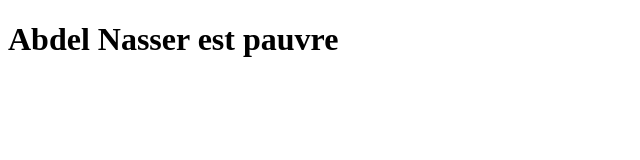
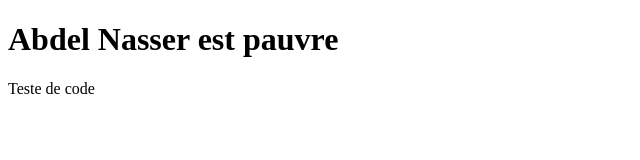
Before and after one commit to nogoyed/codesource, a plain HTML site: page index.html in a window 1280 px wide. Shown: the whole page, without its empty margins (0-640 px from the left). Drawn offline with Linux system fonts and the light colour scheme.

Commit message:
ajout para

```diff
--- a/index.html
+++ b/index.html
@@ -8,5 +8,6 @@
 </head>
 <body>
     <h1>Abdel Nasser est pauvre</h1>
+    <p>Teste de code</p>
 </body>
 </html>
```
